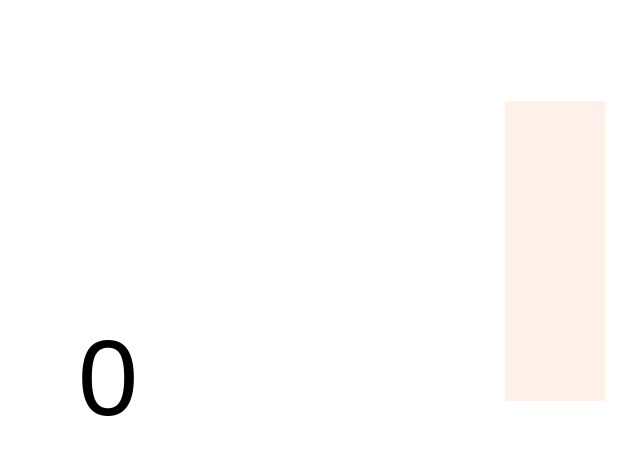
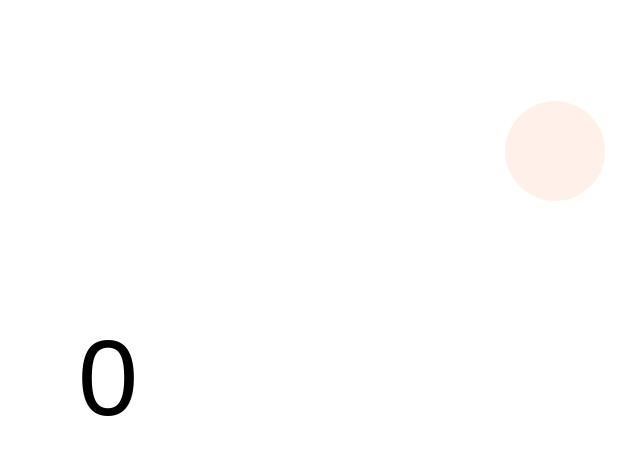
Before and after one commit to gorkypecker/poke-the-peck, a plain HTML site: page index.html in a window 1280 px wide. Shown: the top 449 px of the page, without its empty margins (532-1172 px from the left). Drawn offline with nearby package versions, Linux system fonts and the light colour scheme.

Commit message:
Update poke-the-peck.css

```diff
--- a/poke-the-peck.css
+++ b/poke-the-peck.css
@@ -28,9 +28,9 @@ body {
 }
 
 .peck {
-	background-image: erected-smiling-penis-erected-smiling-penis-balls-vector-107203673.jpg;
-	background-repeat: no-repeat;
+	background:#FFCBA4;
 	width:100px;
-	height: 300px;
+	height:100px;
+	border-radius:50px;
 	opacity:0.7;
 }
```
